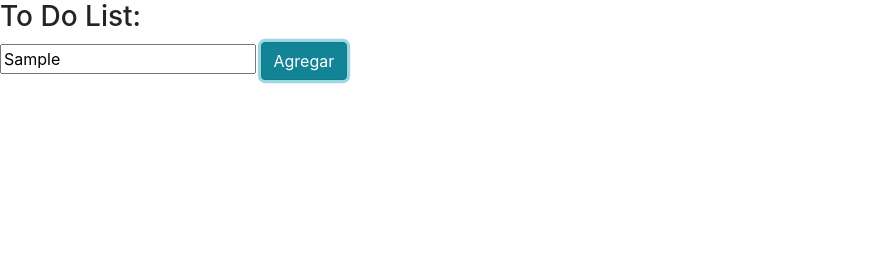
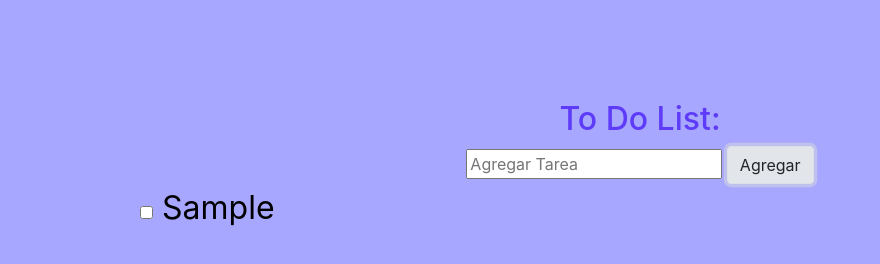
Before and after one commit to DaiuBrener/Efsi02, a plain HTML site: page index.html in a window 1280 px wide. Both pictures are taken after typing "Sample" into the empty fields and a click on the button "Agregar". Shown: the whole page, without its empty margins (0-880 px from the left). Drawn offline with nearby package versions, Linux system fonts and the light colour scheme.

Commit message:
Add files via upload

```diff
--- a/comportamiento.js
+++ b/comportamiento.js
@@ -1,4 +1,30 @@
-const agregarTarea= () => {
+let arrayTareas=[];
+let ultimo = 0;
 
+let agregarItem= (titulo) => {
+    let tarea = {
+        id: ultimo,
+        titulo: titulo,
+        estado: false
+    }
+    arrayTareas.push(tarea)
+    document.getElementById("lista").innerHTML+=`<li><input type="checkbox" id="${ultimo}" onclick=Marcar(id)><h10 style="align-items:left"> ${titulo} </h10 ></li>`
+    ultimo++;
+    document.getElementById(`tarea`).value="";
+}
 
+let Marcar = (id)=>{
+    arrayTareas[id].estado=true;
+    reiniciarLista();
 }
+
+let reiniciarLista = () => {
+    document.getElementById("lista").innerHTML= ""
+    for(let i = 0; i<arrayTareas.length; i++){
+        if(arrayTareas[i].estado==true){
+            document.getElementById("lista").innerHTML+=`<li><input type="checkbox" checked disabled="disabled" id="${arrayTareas[i].id}" onclick=Marcar(id)><h10 style="color:grey;align-items:center"> ${arrayTareas[i].titulo} </h10></li>`
+        }else{
+            document.getElementById("lista").innerHTML+=`<li><input type="checkbox" id="${arrayTareas[i].id}" onclick=Marcar(id)><h10 style="align-items:center"> ${arrayTareas[i].titulo} </h10></li>`
+        }
+    }
+}
--- a/index.html
+++ b/index.html
@@ -4,17 +4,21 @@
     <!-- Required meta tags -->
     <meta charset="utf-8">
     <meta name="viewport" content="width=device-width, initial-scale=1, shrink-to-fit=no">
-
+    <script src="comportamiento.js" ></script>
     <!-- Bootstrap CSS -->
     <link rel="stylesheet" href="https://cdn.jsdelivr.net/npm/bootstrap@4.4.1/dist/css/bootstrap.min.css" integrity="sha384-Vkoo8x4CGsO3+Hhxv8T/Q5PaXtkKtu6ug5TOeNV6gBiFeWPGFN9MuhOf23Q9Ifjh" crossorigin="anonymous">
-
+    <link rel="stylesheet" href="./style.css" >
     <title>To do List</title>
   </head>
   <body>
+    <center>
     <div id="myDIV" class="header">
-        <h3>To Do List:</h3>
+        <h2>To Do List:</h2>
         <input type="text" id="tarea" placeholder="Agregar Tarea">
-        <button type="button" class="btn btn-info" onclick="agregarItem">Agregar</button>
+        <button type="button" class="btn btn-light" onclick="agregarItem(document.getElementById(`tarea`).value)">Agregar</button>
+      </center>
+        <ul id="lista" style="list-style: none;">
+        </ul>
       </div>
 
   </body>
--- a/style.css
+++ b/style.css
@@ -0,0 +1,23 @@
+h10{
+    color: black;
+    font-size: xx-large;
+    text-align: center;
+}
+
+
+body{
+background-color: #a8a7ff;
+margin: 100px;
+}
+
+h2{
+    color: #5d3bf8;
+}
+
+.checkbox{
+    font-size: 28px;
+
+  }
+li{
+    align-items: center;
+}
```
